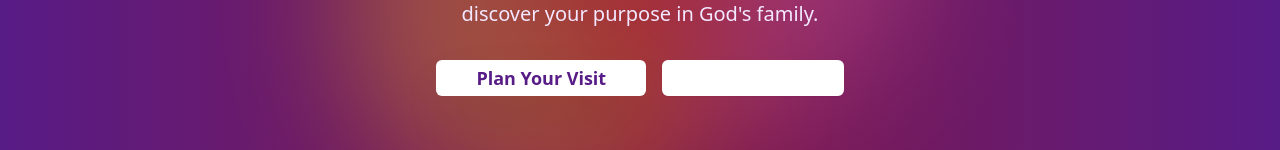
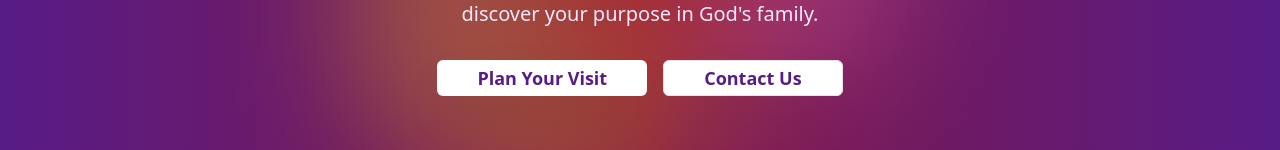
Before and after one commit to Jose-mn/Jmc-Kitui, a React (Vite) app in the folder jmc-frontend/: page /about in a window 1280 px wide. Shown: the part 5073-5223 px from the top of the page. Built offline with nearby package versions, Linux system fonts and the light colour scheme.

Commit message:
updated the About.jsx page to enhance the call-to-action button

```diff
--- a/jmc-frontend/src/pages/About.jsx
+++ b/jmc-frontend/src/pages/About.jsx
@@ -506,7 +506,7 @@ export default function About() {
             </Button>
             <Button
               variant="outline"
-              className="border-2 border-white text-white px-10 py-4 font-bold text-lg hover:bg-transparent hover:text-white"
+              className="bg-white text-purple-900 px-10 py-4 font-bold text-lg shadow-2xl hover:bg-white"
             >
               Contact Us
             </Button>
```
